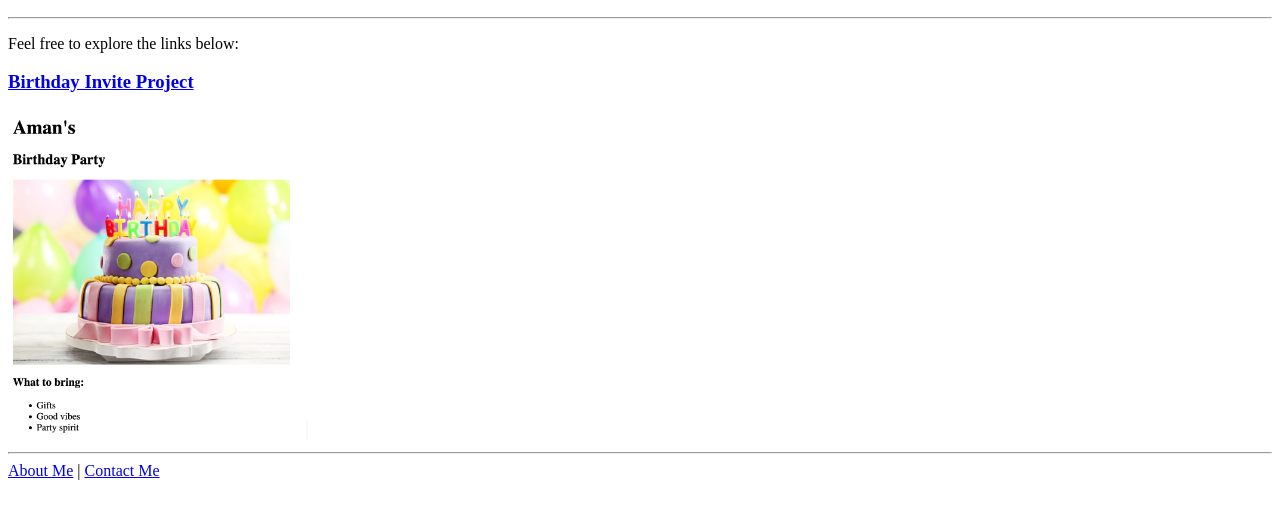
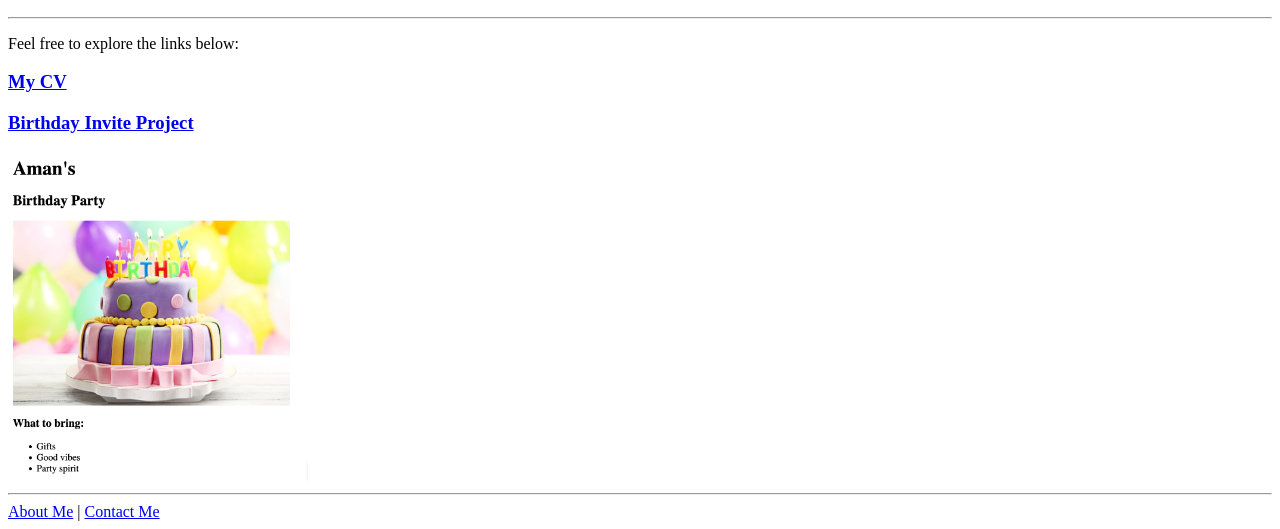
Before and after one commit to amarnathkakkar/html-portfolio, a plain HTML site: page index.html in a window 1280 px wide. Shown: the part 359-888 px from the top of the page. Before the commit the page ends 847 px from the top, so only its background shows below. Drawn offline with Linux system fonts and the light colour scheme.

Commit message:
Added link to my CV

```diff
--- a/index.html
+++ b/index.html
@@ -10,6 +10,7 @@
         <h2>Welcome to my portfolio! Here you can find information about me and my projects.</h2>
         <hr />
         <p>Feel free to explore the links below:</p>
+        <h3><a href="https://amarnathkakkar.github.io/html-cv/">My CV</a></h3>
         <h3><a href="./public/birthday-project.html">Birthday Invite Project</a></h3>
         <a href="./public/birthday-project.html"><img src="./assets/images/birthday-project.png" alt="Birthday Project Screenshot" width="300" /></a>
         <hr />
```
